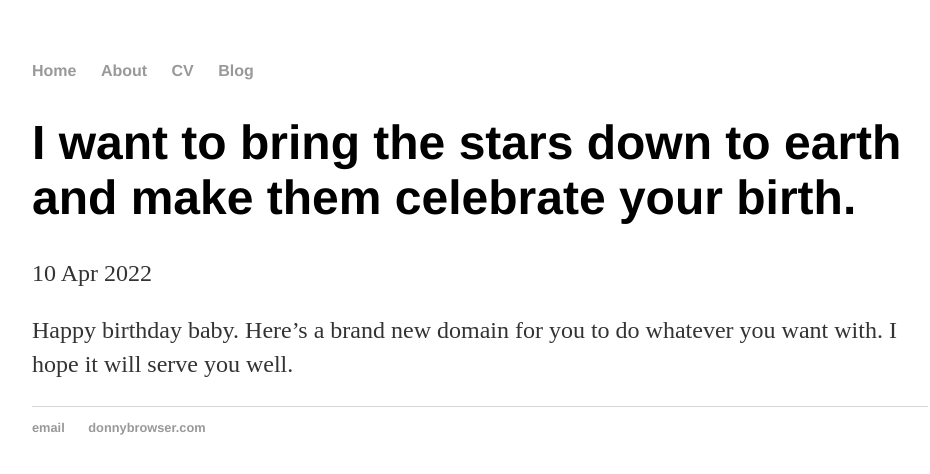
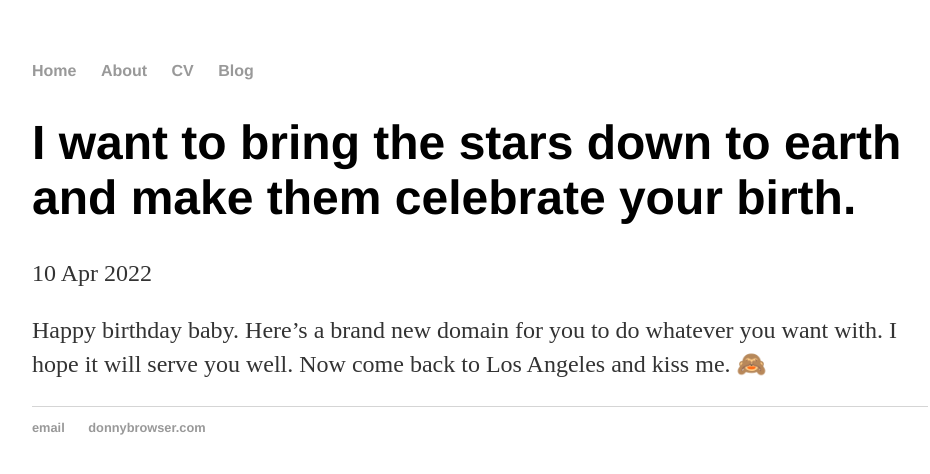
Before and after one commit to aliahberg/donnybrowser, a Jekyll site: the page built from _posts/2022-04-10-happy-birthday-baby.md, in a window 1280 px wide. Shown: the top 474 px of the page, without its empty margins (160-1090 px from the left). Built offline with Jekyll 4.4.1, drawn with Linux system fonts in a browser that asks for light colours.

Commit message:
Update 2022-04-10-happy-birthday-baby.md

```diff
--- a/_posts/2022-04-10-happy-birthday-baby.md
+++ b/_posts/2022-04-10-happy-birthday-baby.md
@@ -4,4 +4,4 @@
 date: 2022-04-10
 ---
 
-Happy birthday baby. Here's a brand new domain for you to do whatever you want with. I hope it will serve you well.
+Happy birthday baby. Here's a brand new domain for you to do whatever you want with. I hope it will serve you well. Now come back to Los Angeles and kiss me. 🙈
```
